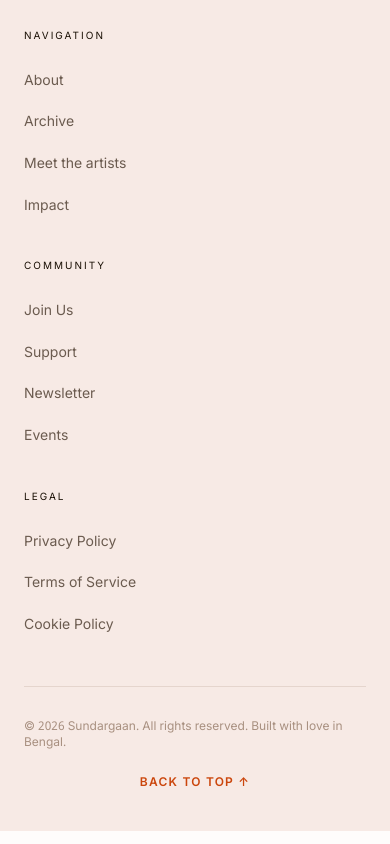
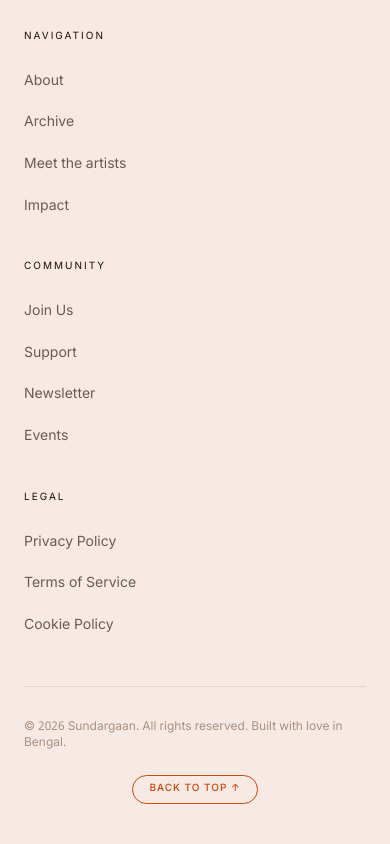
Before and after one commit to Studio-1947/sundargaan-webapp, a React (Vite) app: page /about in a window 390 px wide. Shown: the part 6199-7043 px from the top of the page. Built offline with nearby package versions, Linux system fonts and the light colour scheme; a web font is replaced by a local one.

Commit message:
feat: add responsive Footer component with navigation links and brand section

```diff
--- a/src/components/layout/Footer.tsx
+++ b/src/components/layout/Footer.tsx
@@ -1,5 +1,6 @@
 import React from 'react'
 import Logo from '../ui/Logo'
+import Button from '../ui/Button'
 import { useLanguage } from '../../context/LanguageContext'
 
 const Footer: React.FC = () => {
@@ -88,12 +89,14 @@ const Footer: React.FC = () => {
             © {currentYear} Sundargaan. {t('footer.rights')}
           </p>
           <div className="flex gap-8">
-            <button
+            <Button
+              variant="outline"
+              size="sm"
               onClick={() => window.scrollTo({ top: 0, behavior: 'smooth' })}
-              className="font-body text-xs font-semibold uppercase tracking-widest text-[#CB460C] hover:opacity-70 transition-opacity"
+              className="text-[10px] uppercase tracking-widest border-[#CB460C]/20 hover:border-[#CB460C]"
             >
               {t('footer.top')} ↑
-            </button>
+            </Button>
           </div>
         </div>
       </div>
```
